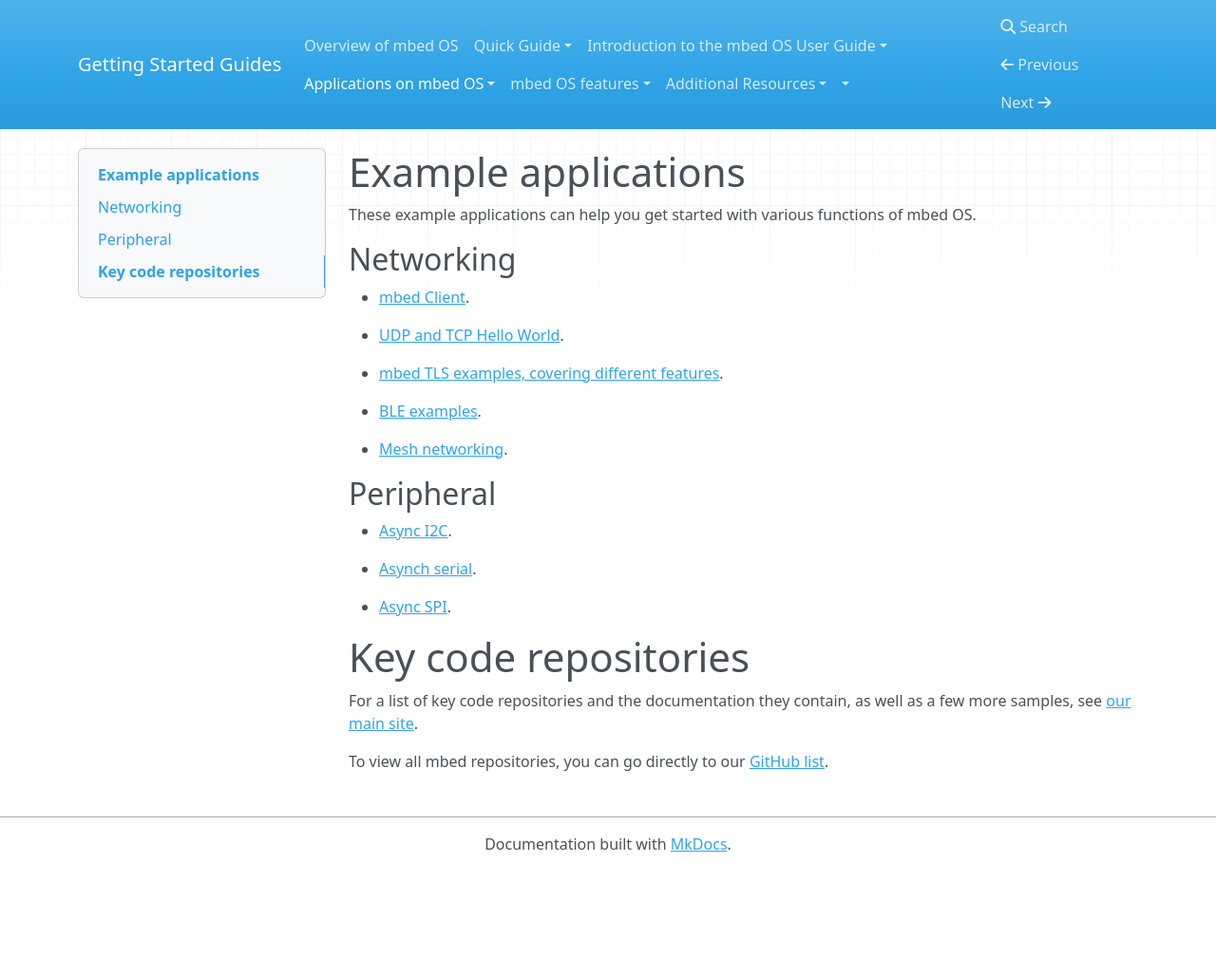
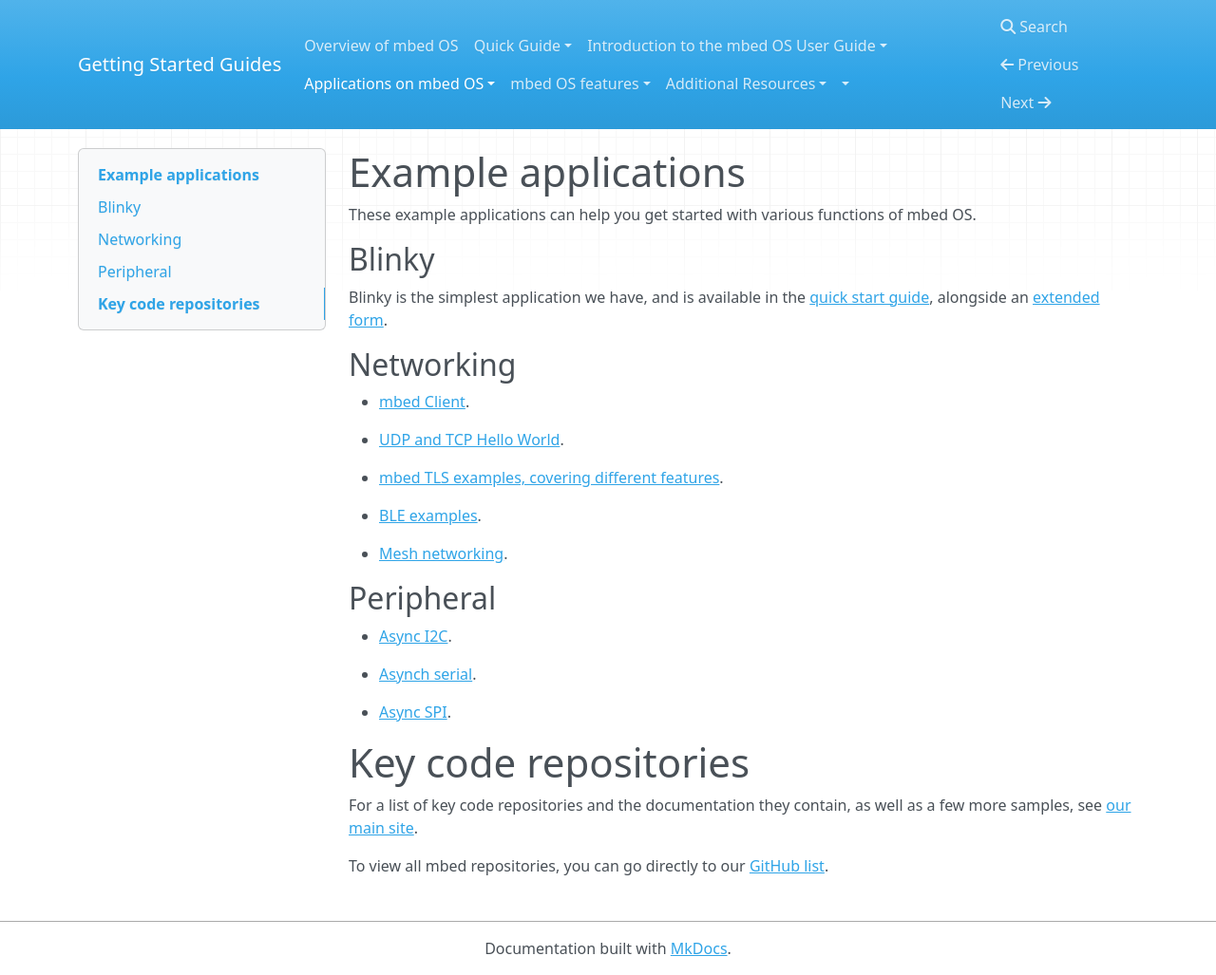
Before and after one commit to ARMmbed/GettingStartedmbedOS, an MkDocs documentation site: the page built from Docs/GetTheCode.md, in a window 1280 px wide and 1027 px high. Shown: the whole window at 95% size. Built offline with MkDocs 1.6.1, drawn with Linux system fonts in a browser that asks for light colours; nearby versions of some CDN libraries; old or Windows-style settings are respelled for this version of MkDocs.

Commit message:
Adding reference to Blinky

```diff
--- a/Docs/GetTheCode.md
+++ b/Docs/GetTheCode.md
@@ -1,6 +1,10 @@
 # Example applications
 
 These example applications can help you get started with various functions of mbed OS.
+
+## Blinky
+
+Blinky is the simplest application we have, and is available in the [quick start guide](FirstProjectmbedOS.md), alongside an [extended form](Extended_LED.md).
 
 ## Networking
 
```
